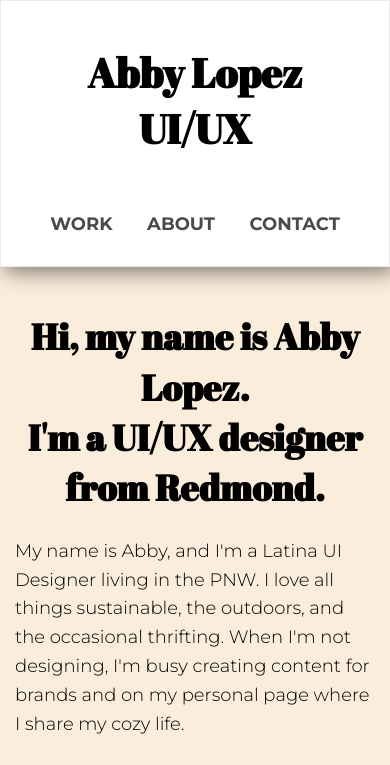
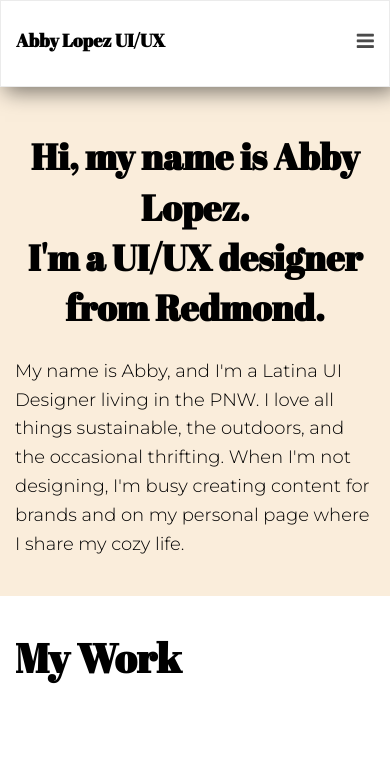
Before and after one commit to ablo0716/Exercise-coding-with-html, a plain HTML site: page index.html in a window 390 px wide. Shown: the top 765 px of the page. Drawn offline with nearby package versions, Linux system fonts and the light colour scheme.

Commit message:
implement a hamburger menu

```diff
--- a/css/style.css
+++ b/css/style.css
@@ -177,19 +177,16 @@ footer .container {
   width: 100%;
 }
 
-.center {   /* aligns h1 text? */
+.logo {
+  font-size: 1em;
   text-align: center;
-}
-
-.logo {
-  max-width: 250px;
+  max-width: 150px;
 }
 
 header {
   margin: 0 auto; /* No spacing to top and bottom and auto spacing to left and right */
   background-color: #ffecd6;
-  text-align: center;
-  padding: 10px 0;
+  padding: 12px 0 0;
   position: fixed;
   width: 100%;
   /*start shadow ------------*/
@@ -201,7 +198,7 @@ header {
 }
 
 main {
-  padding-top: 267px;
+  padding-top: 87px;
 }
 
 .css-box-shadow{
@@ -216,10 +213,6 @@ main {
   opacity: 0.8; /* Reduces the opacity of the button to 80% */
   text-decoration: none;
 }
-nav {
-  display: inline-block;
-  width: 100%;
-}
 header h2 {
   display: inline-block;
 }
@@ -227,9 +220,36 @@ nav > ul { /* only selects unordered lists within the nav element*/
   list-style-type: none;
   padding: 0;
 }
-nav > ul > li { /* only selects list elements in unordered lists within the nav element.*/
-  display: inline-block;
+
+.navtoggle li:not(:last-child) {
+  display: none;
 }
+
+.navtoggle.responsive li  {
+  display: block;
+}
+
+.navtoggle, .navtoggle.responsive {
+  position: relative;
+}
+
+.navtoggle li .icon {
+  position: absolute;
+  right: 0;
+  top: 12px;
+  font-size: 20px;
+  padding-right: 0;
+}
+
+.navtoggle.responsive nav {
+  padding: 24px 0 0;
+}
+.navtoggle.responsive li  {
+  display: block;
+  padding: 10px 0;
+  border-top: 1px solid #727272;
+}
+
 nav > ul > li > a {  /*links that are list elements within an unordered list within the nav.*/
   padding: 0 15px;
   text-transform: uppercase;
@@ -266,6 +286,8 @@ Medium devices (640px and larger)
 
   .logo {
     float: left;
+    max-width: 250px;
+    font-size: 2.25em;
   }
 
   nav {
@@ -281,6 +303,22 @@ Medium devices (640px and larger)
 
   .col-md-6 {
     width: 50%;
+  }
+
+  nav > ul > li { /* only selects list elements in unordered lists within the nav element.*/
+    display: inline-block;
+  }
+
+  .navtoggle li:not(:last-child) {
+    display: inline-block;
+  }
+
+  .navtoggle li:last-child {
+    display: none;
+  }
+
+  nav > ul { /* only selects unordered lists within the nav element*/
+    margin: 1em 0;
   }
 
   #about-page h3 { margin-top: 0;}
--- a/index.html
+++ b/index.html
@@ -7,13 +7,16 @@
   <meta name="author" content="Abby Lopez">
   <meta name="description" content="Welcome to my portfolio. This page contains information about me and my work.">
 	<title>Abby Lopez UI/UX Designer</title>
-
+  <meta name="viewport" content="width=device-width, initial-scale=1">
+  <link rel="stylesheet" href="https://cdnjs.cloudflare.com/ajax/libs/font-awesome/4.7.0/css/font-awesome.min.css">
   <link rel="preconnect" href="https://fonts.googleapis.com">
   <link rel="preconnect" href="https://fonts.gstatic.com" crossorigin>
   <link href="https://fonts.googleapis.com/css2?family=Abril+Fatface&family=Montserrat:ital,wght@0,100..900;1,100..900&family=Roboto+Mono:ital,wght@0,100..700;1,100..700&display=swap" rel="stylesheet">
 
   <link rel="stylesheet" type="text/css" href="css/style.css">
   <link rel="stylesheet" href="https://cdnjs.cloudflare.com/ajax/libs/normalize/8.0.1/normalize.min.css" integrity="sha512-NhSC1YmyruXifcj/KFRWoC561YpHpc5Jtzgvbuzx5VozKpWvQ+4nXhPdFgmx8xqexRcpAglTj9sIBWINXa8x5w==" crossorigin="anonymous" referrerpolicy="no-referrer" />
+  <!-- JS -->
+  <script src="https://code.jquery.com/jquery-3.3.1.min.js" integrity="sha256-FgpCb/KJQlLNfOu91ta32o/NMZxltwRo8QtmkMRdAu8=" crossorigin="anonymous"></script>
 </head>
 
 <body>
@@ -21,14 +24,19 @@
 	<header>
 		<!-- For the navigation -->
 		<div class="container">
-      <h2 class="logo">Abby Lopez UI/UX</h2> <!-- Logo -->
-			<nav>
-        <ul class="navigation">
-          <li><a href="index.html">Work</a></li>
-          <li><a href="about.html">About</a></li>
-          <li><a href="contact.html">Contact</a></li>
-        </ul>
-			 </nav>
+      <div class="navtoggle" id="myNavtoggle">
+        <h2 class="logo">Abby Lopez UI/UX</h2> <!-- Logo --> <!-- possibly have to change size -->
+        <nav>
+          <ul class="navigation"> <!-- idk if it was double or not -->
+            <li><a href="index.html" onclick="menuToggle()">Work</a></li>
+            <li><a href="about.html" onclick="menuToggle()">About</a></li>
+            <li><a href="contact.html" onclick="menuToggle()">Contact</a></li>
+
+            <!-- <div class= "nav" ></div> idk but i think this is where it goes, i think it needs too fix  -->
+            <li><a href="javascript:void(0);" class="icon" onclick="menuToggle()"><i class="fa solid fa-bars"></i></a></li>
+          </ul>
+        </nav>
+      </div>
 		</div>
 	</header>
 
--- a/js/scripts.js
+++ b/js/scripts.js
@@ -1 +1,10 @@
 console.log("Hello! Welcome to my Portfolio site")
+
+function menuToggle() {
+    var x = document.getElementById('myNavtoggle');
+    if (x.className === 'navtoggle') {
+        x.className += ' responsive';
+    } else {
+        x.className = 'navtoggle';
+    }
+}
```
Also changed, not shown: about.html (+15 -6 lines), contact.html (+19 -10 lines), foodie.html (+21 -11 lines).
